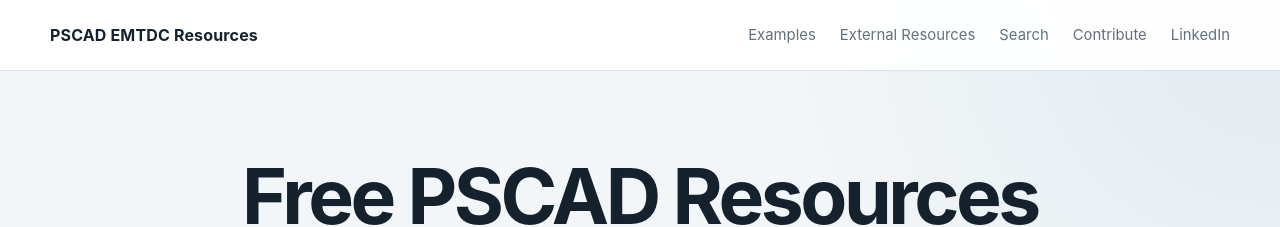
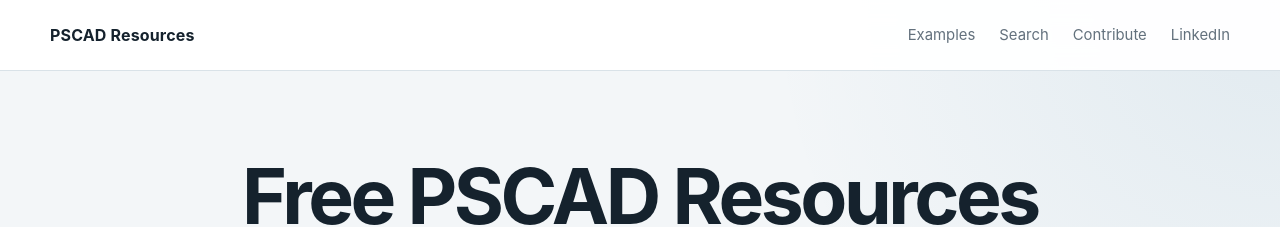
Before and after one commit to EMT-Tools/emt-tools.github.io, a Jekyll site: the page built from index.html, in a window 1280 px wide. Shown: the top 227 px of the page. Built offline with Jekyll 4.4.1, drawn with Linux system fonts in a browser that asks for light colours.

Commit message:
Update default.html

```diff
--- a/_layouts/default.html
+++ b/_layouts/default.html
@@ -507,10 +507,9 @@
 <body>
   <header>
     <div class="container nav">
-      <a class="brand" href="/#top">PSCAD EMTDC Resources</a>
+      <a class="brand" href="/#top">PSCAD Resources</a>
       <nav aria-label="Main navigation" class="nav-links">
         <a href="/#internal-section">Examples</a>
-        <a href="/#external-section">External Resources</a>
         <a href="/#search">Search</a>
         <a href="{{ '/contribute/' | relative_url }}">Contribute</a>
         <a href="https://www.linkedin.com/in/mathiaspielahn/" rel="noopener noreferrer" target="_blank">LinkedIn</a>
```
